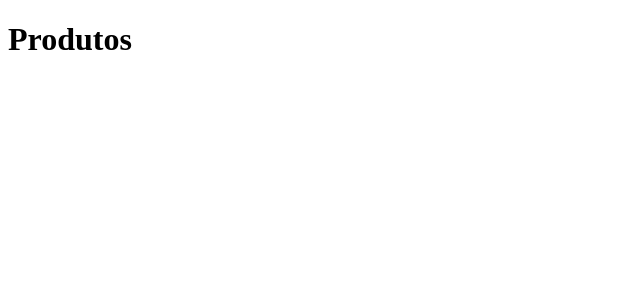
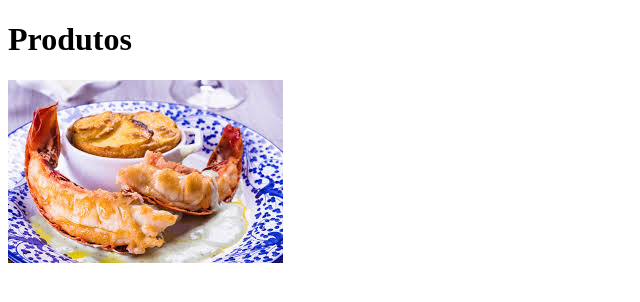
Before and after one commit to theussk-png/Programacao-Web-II, a plain HTML site: page produtos.html in a window 1280 px wide. Shown: the whole page, without its empty margins (0-640 px from the left). Drawn offline with Linux system fonts and the light colour scheme.

Commit message:
Update produtos.html

```diff
--- a/produtos.html
+++ b/produtos.html
@@ -4,11 +4,15 @@
 <head>
     <meta charset="UTF-8">
     <meta name="viewport" content="width=device-width, initial-scale=1.0">
+    <link rel="stylesheet" href="css/style.css">
     <title>Produtos</title>
 </head>
 
 <body>
     <h1>Produtos</h1>
+    <div class="pratos">
+        <img src="img/lagosta.jpg">
+    </div>
 </body>
 
 </html>
```
